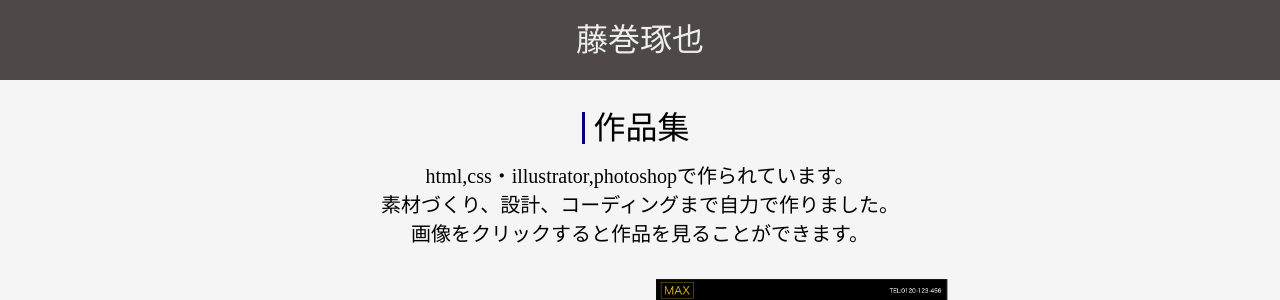
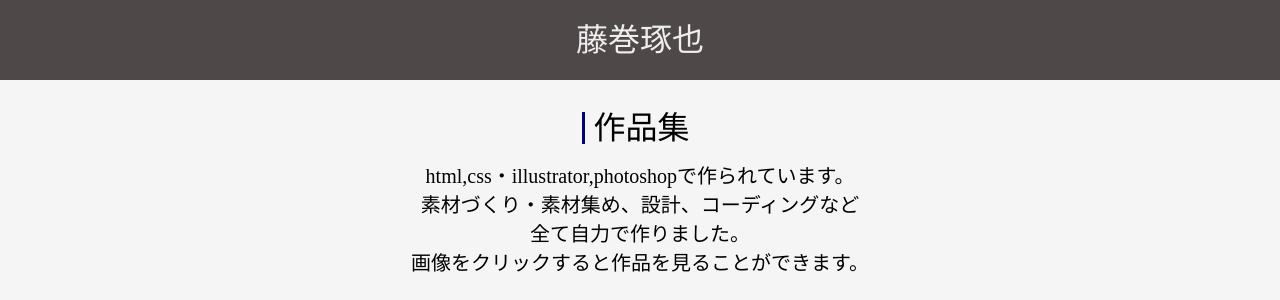
Before and after one commit to fujtak/works, a plain HTML site: page index.html in a window 1280 px wide. Shown: the top 300 px of the page. Drawn offline with nearby package versions, Linux system fonts and the light colour scheme; grey boxes are pictures that could not be loaded.

Commit message:
Add files via upload

```diff
--- a/css/style.css
+++ b/css/style.css
@@ -74,6 +74,10 @@ header h1{
     border-left: 3px solid navy;
 }
 
+.works .describe{
+    max-width: 500px;
+}
+
 .works p{
     margin-top: 16px;
 }
--- a/index.html
+++ b/index.html
@@ -18,9 +18,11 @@
     <section class="works">
         <div class="container">
             <h2>作品集</h2>
-            <p>html,css・illustrator,photoshopで作られています。</p>
-            <p>素材づくり、設計、コーディングまで自力で作りました。</p>
-            <p>画像をクリックすると作品を見ることができます。</p>
+            <div class="describe">
+                <p>html,css・illustrator,photoshopで作られています。</p>
+                <p>素材づくり・素材集め、設計、コーディングなど<br>全て自力で作りました。</p>
+                <p>画像をクリックすると作品を見ることができます。</p>
+            </div>
             <ul>
                 <li>
                     <a href="https://fujtak.github.io/ryokann">
```
